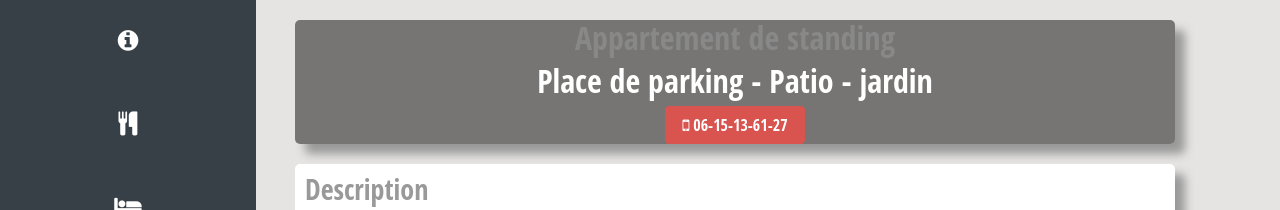
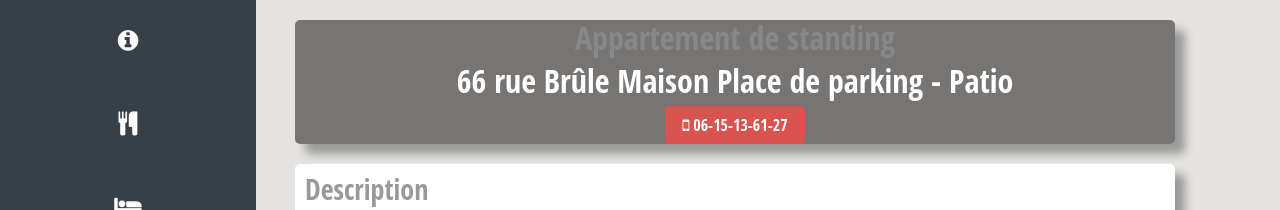
Before and after one commit to desrosiersmarc/appt-brule-maison, a plain HTML site: page index.html in a window 1280 px wide. Shown: the top 210 px of the page. Drawn offline with nearby package versions, Linux system fonts and the light colour scheme; a script that the page names is missing.

Commit message:
change adress

```diff
--- a/index.html
+++ b/index.html
@@ -68,7 +68,8 @@
                   Appartement de standing
                 </h2>
                 <h2 class="p_color_white">
-                  Place de parking - Patio - jardin
+                  66 rue Brûle Maison
+                  Place de parking - Patio
                 </h2>
                 <a href="tel:0615136127" class="p_color_white btn btn-danger">
                   <i class="fa fa-mobile" aria-hidden="true"></i>
```
